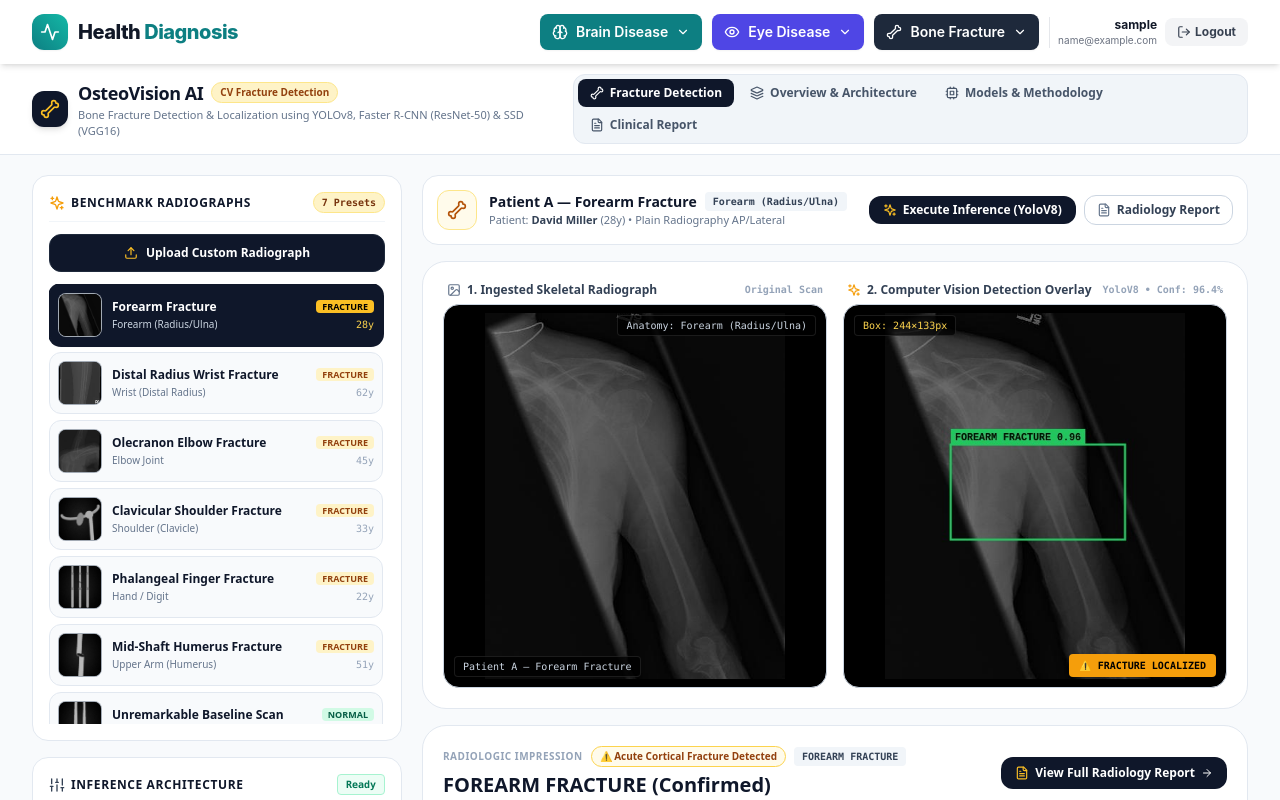
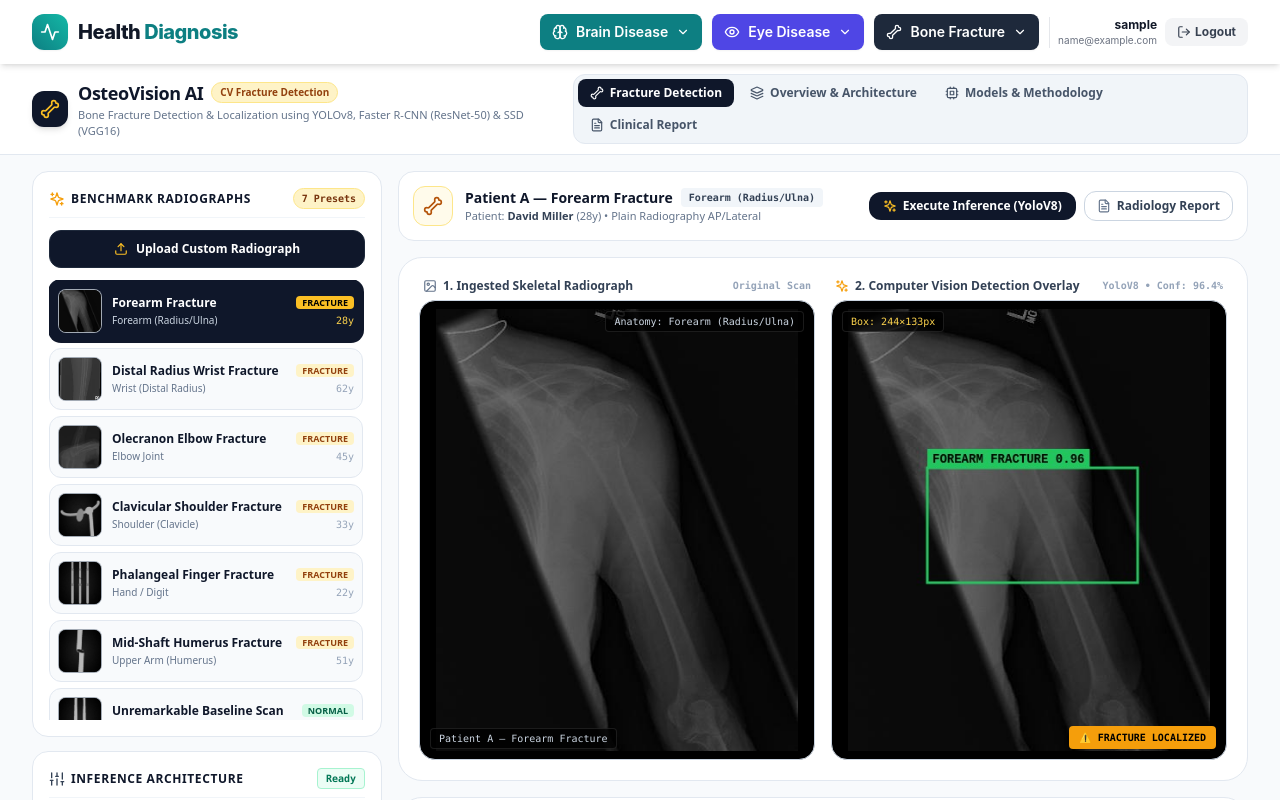
Before and after one commit to donthireddyharini/Health-Diagnosis, a React (Create React App) app in the folder frontend/: page /bone-fracture in a window 1280 px wide. Shown: the top 800 px of the page. Built offline with nearby package versions, Linux system fonts and the light colour scheme; no server answers; sample sign-in values are in the browser's storage.

Commit message:
Make Bone Fracture workstation 100% full-width edge-to-edge, removing left and right margin gaps

```diff
--- a/frontend/src/pages/BoneFracture.js
+++ b/frontend/src/pages/BoneFracture.js
@@ -406,10 +406,10 @@ function BoneFracture() {
   };
 
   return (
-    <div className="min-h-screen bg-slate-50 font-sans text-slate-800 pb-12">
+    <div className="min-h-screen bg-slate-50 font-sans text-slate-800 pb-12 w-full">
       {/* ── Subheader / Navigation ── */}
-      <header className="bg-white border-b border-slate-200 sticky top-16 z-40 shadow-xs">
-        <div className="max-w-7xl mx-auto px-4 sm:px-6 lg:px-8">
+      <header className="bg-white border-b border-slate-200 sticky top-16 z-40 shadow-xs w-full">
+        <div className="w-full px-3 sm:px-6 lg:px-8">
           <div className="flex flex-col md:flex-row md:items-center justify-between py-2.5 gap-2.5">
             {/* Title & Badge */}
             <div className="flex items-center gap-2.5">
@@ -488,16 +488,16 @@ function BoneFracture() {
       </header>
 
       {/* ── Main Workspace ── */}
-      <main className="max-w-7xl mx-auto px-4 sm:px-6 lg:px-8 pt-5">
+      <main className="w-full px-3 sm:px-6 lg:px-8 pt-4 pb-12">
         {/* ══════════════════════════════════════════════════════════════ */}
         {/* ── TAB 1: FRACTURE DETECTION (COMPACT & COMPLETE FIT) ── */}
         {/* ══════════════════════════════════════════════════════════════ */}
         {activeTab === 'detect' && (
-          <div className="flex flex-col lg:flex-row gap-5 items-start animate-fade-in">
+          <div className="flex flex-col lg:flex-row gap-4 items-start w-full animate-fade-in">
             {/* ══════════════════════════════════════════════════════════════════ */}
             {/* ── LEFT SIDEBAR: Benchmark Radiographs & Inference Controls ─── */}
             {/* ══════════════════════════════════════════════════════════════════ */}
-            <div className="w-full lg:w-[350px] xl:w-[370px] shrink-0 space-y-4">
+            <div className="w-full lg:w-[320px] xl:w-[350px] shrink-0 space-y-3.5">
               {/* 1. Benchmark Radiographs Presets (Vertical Column) */}
               <div className="bg-white rounded-2xl p-4 border border-slate-200 shadow-xs space-y-3">
                 <div className="flex items-center justify-between pb-2 border-b border-slate-100">
@@ -771,7 +771,7 @@ function BoneFracture() {
                       <span className="text-[10px] text-slate-400 font-mono">Original Scan</span>
                     </div>
 
-                    <div className="h-72 sm:h-80 md:h-96 rounded-2xl bg-black border border-slate-300 overflow-hidden flex items-center justify-center p-2 relative shadow-inner">
+                    <div className="h-80 sm:h-96 md:h-[420px] lg:h-[460px] rounded-2xl bg-black border border-slate-300 overflow-hidden flex items-center justify-center p-2 relative shadow-inner">
                       {previewUrl ? (
                         <img
                           src={previewUrl}
@@ -805,7 +805,7 @@ function BoneFracture() {
                       </span>
                     </div>
 
-                    <div className="h-72 sm:h-80 md:h-96 rounded-2xl bg-black border border-slate-300 overflow-hidden flex items-center justify-center p-2 relative shadow-inner">
+                    <div className="h-80 sm:h-96 md:h-[420px] lg:h-[460px] rounded-2xl bg-black border border-slate-300 overflow-hidden flex items-center justify-center p-2 relative shadow-inner">
                       {result?.detected_image ? (
                         <img
                           src={result.detected_image}
```
